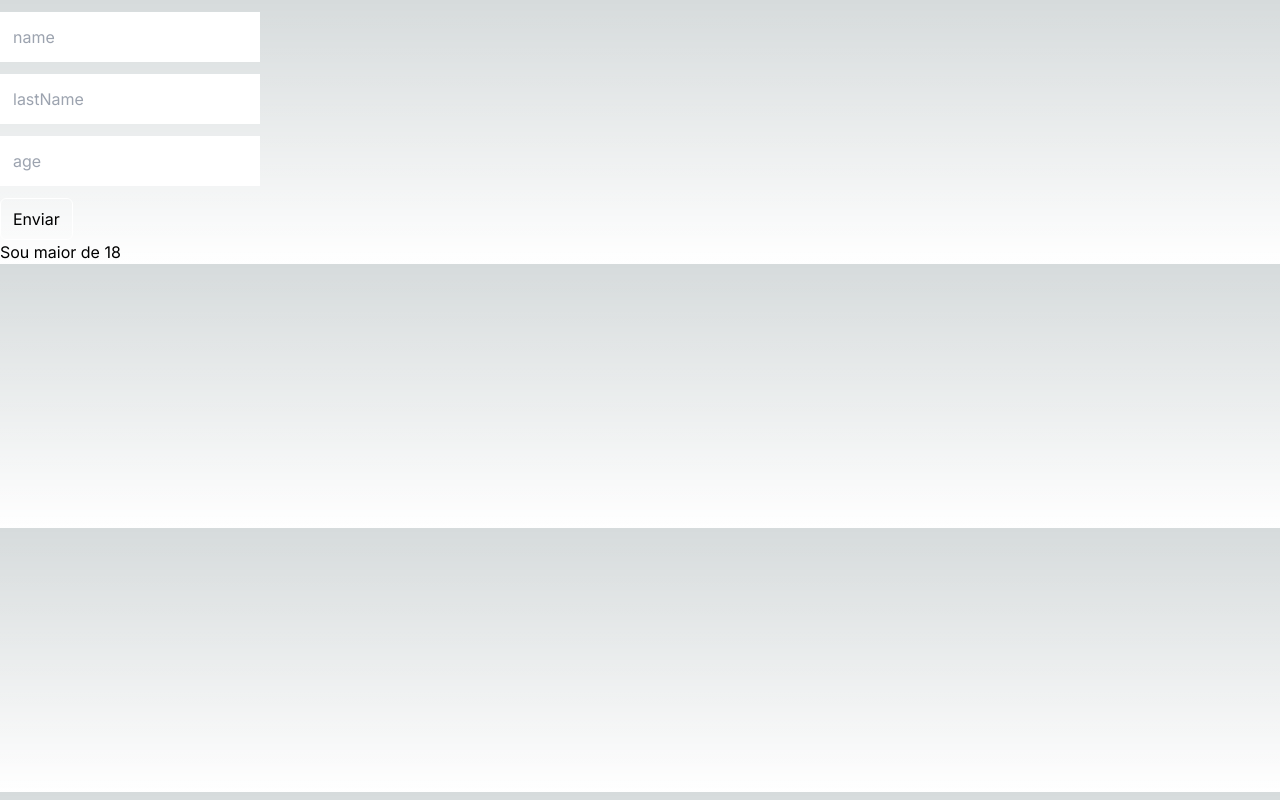
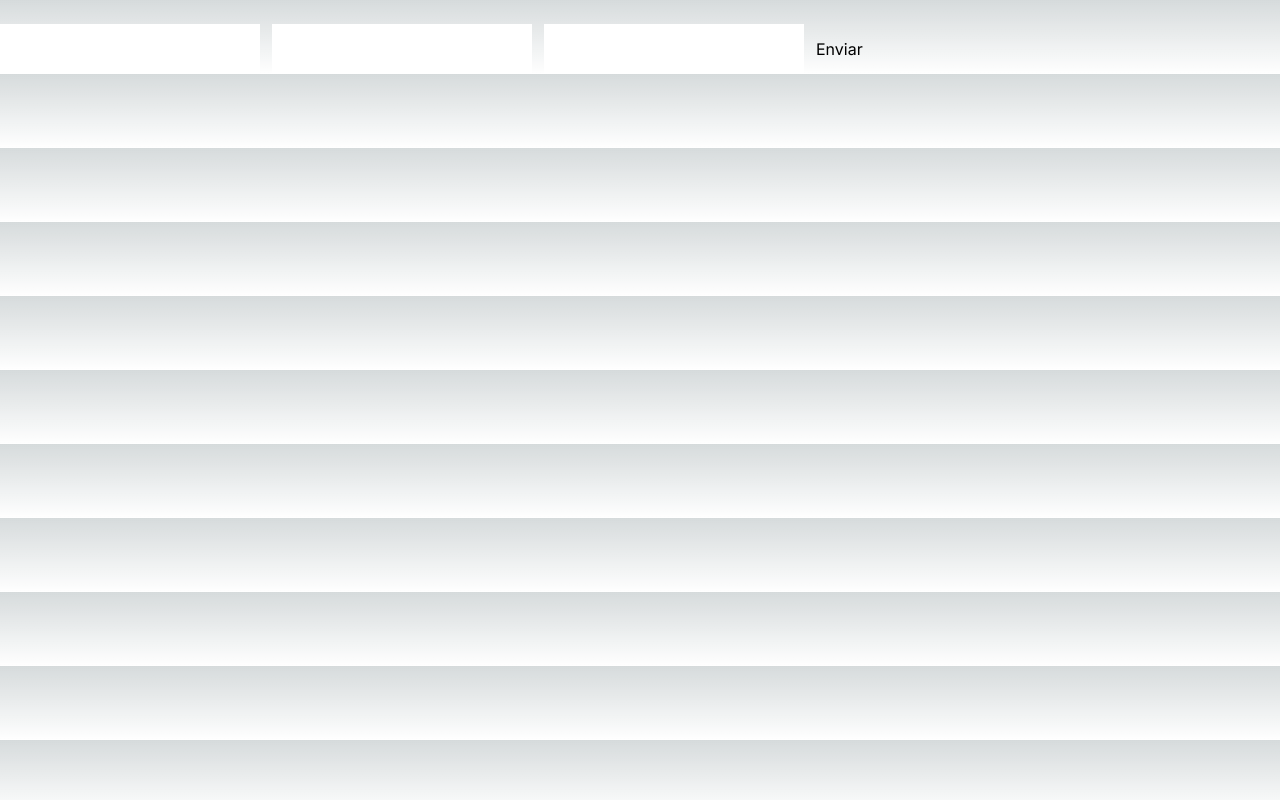
Before and after one commit to ClaudineRoberto/curso-react, a Next.js app in the folder react-primeiro-projeto/: page / in a window 1280 px wide. Built offline with nearby package versions, Linux system fonts and the light colour scheme.

Commit message:
Enviando dados para uma API

```diff
--- a/react-primeiro-projeto/src/app/components/Input.tsx
+++ /dev/null
@@ -1,24 +0,0 @@
-import { UseControllerProps, useController } from "react-hook-form";
-import { SignUpForm } from "../types/SignUpForm";
-
-export const Input = (props: UseControllerProps<SignUpForm>) => {
-
-    const {
-        field,
-        fieldState
-    } = useController(props);
-
-    return(
-        <div className="my-3">
-            <input
-            {...field}
-            placeholder={props.name}
-            className={`border ${fieldState.invalid ? 'border-red-700 border-2' : 'border-white'} p-3 text-black`}
-            />
-            {fieldState.error?.type === 'required' && <p className="text-red-500">Campo obrigatório</p>}
-            {fieldState.error?.type === 'minLength' && <p className="text-red-500">Mínimo de 3 caracteres</p>}
-            {fieldState.error?.type === 'min' && <p className="text-red-500">Mínimo de 18 anos</p>}
-            {fieldState.error?.type === 'max' && <p className="text-red-500">Máximo de 120 anos</p>}
-        </div>
-    );
-}
--- a/react-primeiro-projeto/src/app/page.tsx
+++ b/react-primeiro-projeto/src/app/page.tsx
@@ -1,56 +1,36 @@
 "use client"
 
-import { SubmitHandler, useForm } from "react-hook-form";
-import { SignUpForm } from "./types/SignUpForm";
-import { Input } from "./components/Input";
-
+import { Form, useForm } from "react-hook-form";
 
 const page = () => {
 
-  const {
-    control,
-    handleSubmit,
-    setValue
-  } = useForm<SignUpForm>();
-
-  const handleFormSubmit: SubmitHandler<SignUpForm> = (data) => {
-    console.log(data);
+  const handleSuceess = () => {
+    console.log('Sucesso');
   }
 
-    return (
-        <div className="container mx-auto">
-
-          <form onSubmit={handleSubmit(handleFormSubmit)}>
-
-            <Input
-              control={control}
-              name="name"
-              rules={{ required: true, minLength: 3, maxLength: 20}}
-            />
-
-            <Input
-              control={control}
-              name="lastName"
-            />
-
-            <Input
-              control={control}
-              name="age"
-              rules={{ min: 18, max: 120, required: true}}
-            />
+  const handleError = () => {
+    console.log('Erro');
+  }
 
 
-            <input
-            type="submit"
-            value="Enviar"
-            className=" block border border-white py-2 px-3 mt-3 rounded-md cursor-pointer"
-            />
+  const { register, control } = useForm();
 
+    return (
+        <div className="container mx-auto mt-6">
 
-          </form>
+          <Form
+          control={control}
+          action={'https://jsonplaceholder.typicode.com/posts'}
+          onSuccess={handleSuceess}
+          onError={handleError}
+          >
 
-          <button onClick={() => setValue('age', 18)}>Sou maior de 18</button>
+            <input {...register('title', {required: true})} className="border border-white p-3 mr-3 text-black" />
+            <input {...register('body', {required: true})} className="border border-white p-3 mr-3 text-black" />
+            <input {...register('userId', {required: true})} className="border border-white p-3 mr-3 text-black" />
 
+            <button>Enviar</button>
+          </Form>
 
         </div>
     );
```
